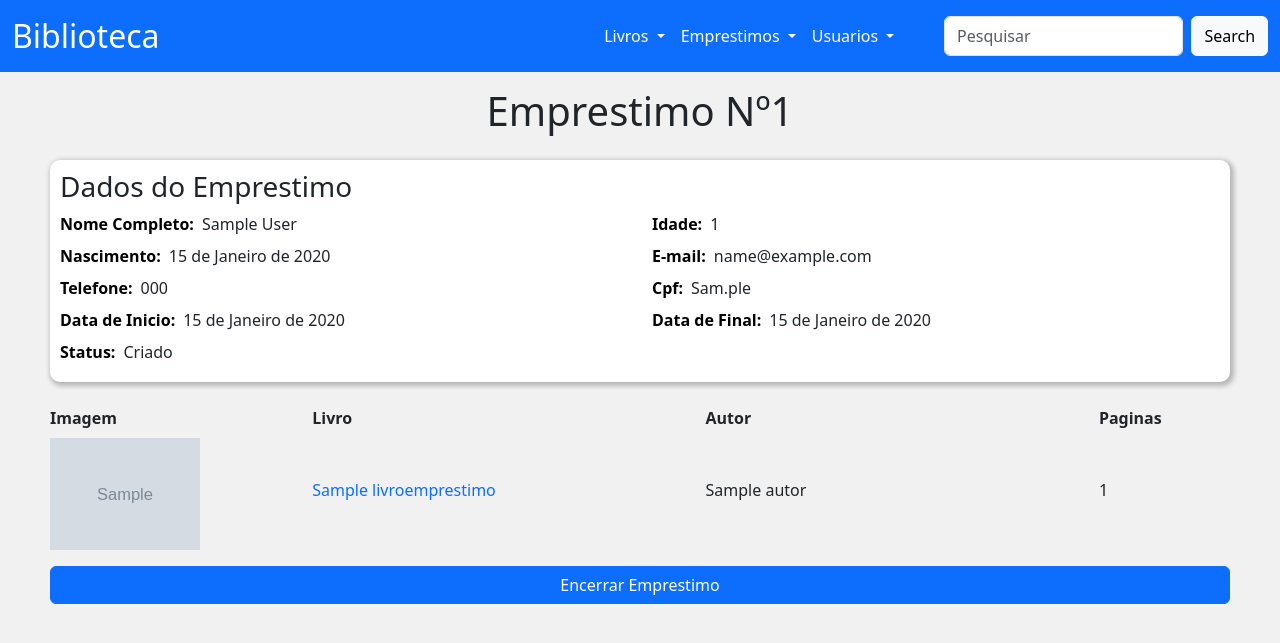
After one commit to Alixandria007/Biblioteca, a Django app: page /emprestimo/emprestimo/1 in a window 1280 px wide. The commit adds this page. Shown: the top 643 px of the page. Run offline with Django 5.2, Linux system fonts and the light colour scheme; tables that the repository leaves empty hold one stand-in row (values such as "Sample post"); grey boxes marked "Sample" are stand-in pictures.

Commit message:
Adicionei a view e template 'Emprestimo' ao app 'Emprestimos'

```diff
--- a/apps/emprestimos/models.py
+++ b/apps/emprestimos/models.py
@@ -39,6 +39,7 @@ class LivroEmprestimo(models.Model):
     quantidade =  models.PositiveIntegerField(default = 1, blank = False)
     paginas = models.PositiveIntegerField(default = 1, blank = False)
     autor = models.ForeignKey(Autor, on_delete = models.CASCADE)
+    imagem = models.CharField( max_length = 1200, null=True, default=None)
 
     def __str__(self) -> str:
         return f"Livro Emprestado no pedido nº{self.emprestimo}"
--- a/apps/emprestimos/templates/consultar_emprestimo.html
+++ b/apps/emprestimos/templates/consultar_emprestimo.html
@@ -22,7 +22,7 @@
 
                 {% for emprestimo in emprestimos %}
                 <tr>
-                    <td scope="row"><a href="">Emprestimo Nº{{ emprestimo.id}}</a></td>
+                    <td scope="row"><a href="{% url "emprestimos:emprestimo" emprestimo.id %}">Emprestimo Nº{{ emprestimo.id}}</a></td>
                     <td>{{emprestimo.leitor}}</td>
                     <td>{{emprestimo.data_inicial}}</td>
                     <td>{{emprestimo.data_final}}</td>
--- /dev/null
+++ b/apps/emprestimos/templates/emprestimo.html
@@ -0,0 +1,90 @@
+{% extends "base.html" %}
+
+{% load ajfilters %}
+
+{% block title %}Emprestimo Nº{{emprestimo.id}}{% endblock title %}
+
+{% block content %}
+
+<div class="data-wrapper-100">
+    <h3>Dados do Emprestimo</h3>
+
+    <div class="row">
+
+        <div class="data-item col-6">
+            <dt class="bold">Nome Completo:</dt>
+            <dd>{{emprestimo.leitor.leitor.first_name}} {{emprestimo.leitor.leitor.last_name}}</dd>
+        </div>
+
+        <div class="data-item col-6">
+            <dt class="bold">Idade:</dt>
+            <dd>{{ emprestimo.leitor.idade }}</dd>
+        </div>
+
+        <div class="data-item col-6">
+            <dt class="bold">Nascimento:</dt>
+            <dd>{{ emprestimo.leitor.data_nascimento }}</dd>
+        </div>
+
+        <div class="data-item col-6">
+            <dt class="bold">E-mail:</dt>
+            <dd>{{ emprestimo.leitor.leitor.email }}</dd>
+        </div>
+
+        <div class="data-item col-6">
+            <dt class="bold">Telefone:</dt>
+            <dd>{{ emprestimo.leitor.telefone }}</dd>
+        </div>
+
+        <div class="data-item col-6">
+            <dt class="bold">Cpf:</dt>
+            <dd>{{ emprestimo.leitor.cpf|formt_cpf }}</dd>
+        </div>
+
+        <div class="data-item col-6">
+            <dt class="bold">Data de Inicio:</dt>
+            <dd>{{ emprestimo.data_inicial}}</dd>
+        </div>
+
+        <div class="data-item col-6">
+            <dt class="bold">Data de Final:</dt>
+            <dd>{{ emprestimo.data_final}}</dd>
+        </div>
+
+        <div class="data-item col-6">
+            <dt class="bold">Status:</dt>
+            <dd>{{ emprestimo.get_status_display}}</dd>
+        </div>
+
+    </div>
+</div>
+
+<div class="books mt-4">
+    <table class="table-preview">
+        <thead class="header-preview">
+            <th>Imagem</th>
+            <th>Livro</th>
+            <th>Autor</th>
+            <th>Paginas</th>
+        </thead>
+
+        <tbody class="body-preview">
+            {% for livro in livros %}
+                <tr>
+                    <td width="20%"><img class="img-thumb pt-2" src="/media/{{livro.imagem}}" alt=""></td>
+
+                    <td width="30%"><a class="link-blue" href="{% url "livros:livro" livro.slug %}">{{livro.nome}}</a></td>
+
+                    <td width="30%">{{livro.autor}}</td>
+
+                    <td width="10%">{{livro.paginas}}</td>
+                </tr>
+
+            {% endfor %}
+        </tbody>
+    </table>
+
+    <div class="col-12 mt-3"><a class="btn btn-primary" href="{% url "livros:realizar_emprestimo" %}" style="width: 100%;">Encerrar Emprestimo</a></div>
+</div>
+
+{% endblock content %}
--- a/apps/emprestimos/urls.py
+++ b/apps/emprestimos/urls.py
@@ -6,4 +6,5 @@ app_name = 'emprestimos'
 urlpatterns = [
     path('criar_emprestimo/', views.criar_emprestimo, name='criar_emprestimo'),
     path('consultar_emprestimo/', views.consultar_emprestimos, name='consultar_emprestimos'),
+    path('emprestimo/<int:id>', views.emprestimo, name='emprestimo'),
 ]
--- a/apps/emprestimos/views.py
+++ b/apps/emprestimos/views.py
@@ -59,6 +59,7 @@ def criar_emprestimo(request):
             quantidade = 1,
             paginas = l['paginas'],
             autor = Autor.objects.filter(nome = l['autor']).first(),
+            imagem = l['imagem']
         ) for l in previa.values()
     )
 
@@ -86,3 +87,16 @@ def consultar_emprestimos(request):
 
 
     return render(request, 'consultar_emprestimo.html', context)
+
+def emprestimo(request, id):
+    emprestimo_ = models.Emprestimo.objects.filter(id = id).first()
+
+    livro_emprestimo = models.LivroEmprestimo.objects.filter(emprestimo__id = id).all()
+
+    context = {
+        'emprestimo': emprestimo_,
+        'livros': livro_emprestimo,
+        'search_leitor' : True,
+    }
+
+    return render(request, 'emprestimo.html', context)
--- a/templates/pages/partials/_navbar.html
+++ b/templates/pages/partials/_navbar.html
@@ -9,10 +9,8 @@
                         Livros
                     </a>
                     <ul class="dropdown-menu">
-                        <li><a class="dropdown-item" href="#">Adicionar Livro</a></li>
-                        <li><a class="dropdown-item" href="#">Adicionar Autor</a></li>
-                        <li><hr class="dropdown-divider"></li>
                         <li><a class="dropdown-item" href="{% url "livros:ver_autores" %}">Ver Autores</a></li>
+                        <li><a class="dropdown-item" href="{% url "livros:ver_autores" %}">Ver Generos</a></li>
                     </ul>
                 </li>
 
@@ -21,9 +19,7 @@
                         Emprestimos
                     </a>
                     <ul class="dropdown-menu">
-                        <li><a class="dropdown-item" href="#">Criar emprestimos</a></li>
                         <li><a class="dropdown-item" href="{% url "emprestimos:consultar_emprestimos" %}">Consultar emprestimos</a></li>
-                        <li><hr class="dropdown-divider"></li>
                         <li><a class="dropdown-item" href="#">Ver emprestimos atrasados</a></li>
                     </ul>
                 </li>
```
Also changed, not shown: apps/emprestimos/migrations/0008_livroemprestimo_imagem.py (added).
